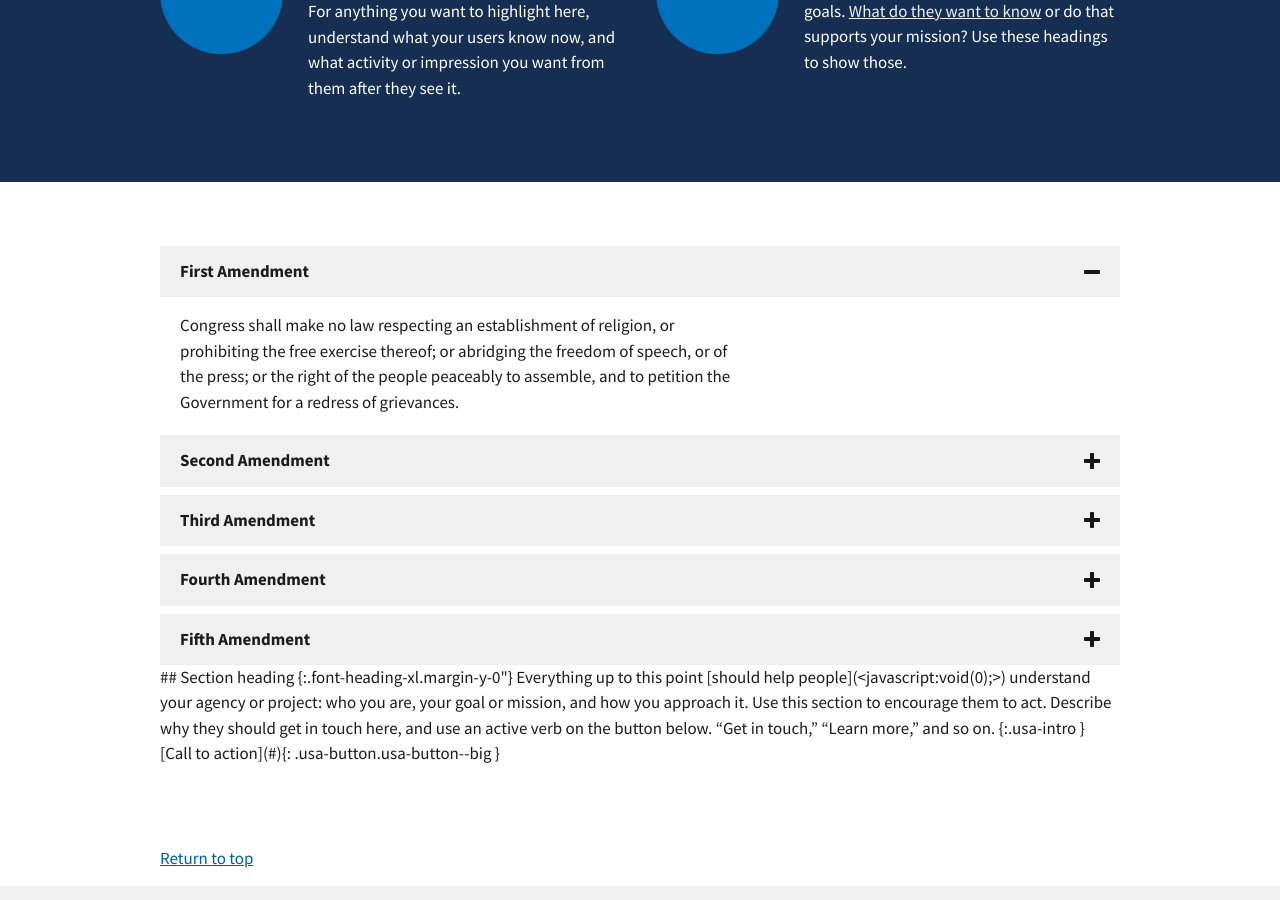
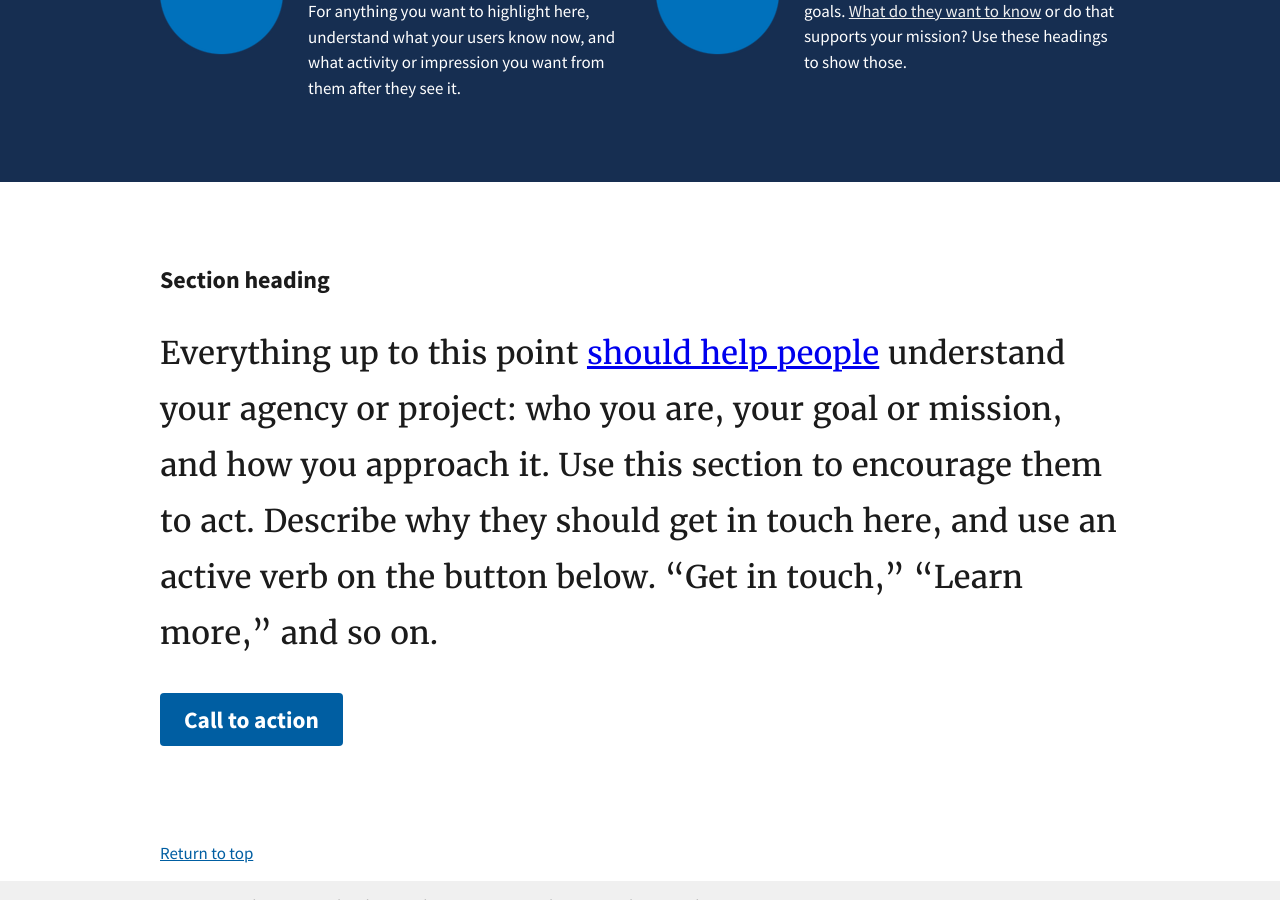
Before and after one commit to ux-at-icfnext/uswds-jekyll, a Jekyll site: the page built from demo/home.md, in a window 1280 px wide and 900 px high, scrolled down 1246 px. Built offline with Jekyll 4.4.1, drawn with Linux system fonts in a browser that asks for light colours.

Commit message:
Update home.md

```diff
--- a/demo/home.md
+++ b/demo/home.md
@@ -46,73 +46,6 @@ graphics:
     description: In addition to your goal, find out your users’ goals. [What do they want to know](https://18f.gsa.gov/) or do that supports your mission? Use these headings to show those.
 ---
 
-<div class="usa-accordion">
-
-      <!-- Use the accurate heading level to maintain the document outline -->
-      <h4 class="usa-accordion__heading">
-        <button class="usa-accordion__button"
-          aria-expanded="true"
-          aria-controls="a1">
-          First Amendment
-        </button>
-      </h4>
-      <div id="a1" class="usa-accordion__content usa-prose">
-        <p>Congress shall make no law respecting an establishment of religion, or prohibiting the free exercise thereof; or abridging the freedom of speech, or of the press; or the right of the people peaceably to assemble, and to petition the Government for a redress of grievances.</p>
-
-      </div>
-
-      <!-- Use the accurate heading level to maintain the document outline -->
-      <h4 class="usa-accordion__heading">
-        <button class="usa-accordion__button"
-          aria-expanded="false"
-          aria-controls="a2">
-          Second Amendment
-        </button>
-      </h4>
-      <div id="a2" class="usa-accordion__content usa-prose">
-        <p>A well regulated Militia, being necessary to the security of a free State, the right of the people to keep and bear Arms, shall not be infringed.</p> <ul><li>This is a list item</li><li>Another list item</li></ul>
-
-      </div>
-
-      <!-- Use the accurate heading level to maintain the document outline -->
-      <h4 class="usa-accordion__heading">
-        <button class="usa-accordion__button"
-          aria-expanded="false"
-          aria-controls="a3">
-          Third Amendment
-        </button>
-      </h4>
-      <div id="a3" class="usa-accordion__content usa-prose">
-        <p>No Soldier shall, in time of peace be quartered in any house, without the consent of the Owner, nor in time of war, but in a manner to be prescribed by law.</p>
-
-      </div>
-
-      <!-- Use the accurate heading level to maintain the document outline -->
-      <h4 class="usa-accordion__heading">
-        <button class="usa-accordion__button"
-          aria-expanded="false"
-          aria-controls="a4">
-          Fourth Amendment
-        </button>
-      </h4>
-      <div id="a4" class="usa-accordion__content usa-prose">
-        <p>The right of the people to be secure in their persons, houses, papers, and effects, against unreasonable searches and seizures, shall not be violated, and no Warrants shall issue, but upon probable cause, supported by Oath or affirmation, and particularly describing the place to be searched, and the persons or things to be seized.</p>
-
-      </div>
-
-      <!-- Use the accurate heading level to maintain the document outline -->
-      <h4 class="usa-accordion__heading">
-        <button class="usa-accordion__button"
-          aria-expanded="false"
-          aria-controls="a5">
-          Fifth Amendment
-        </button>
-      </h4>
-      <div id="a5" class="usa-accordion__content usa-prose">
-        <p>No person shall be held to answer for a capital, or otherwise infamous crime, unless on a presentment or indictment of a Grand Jury, except in cases arising in the land or naval forces, or in the Militia, when in actual service in time of War or public danger; nor shall any person be subject for the same offence to be twice put in jeopardy of life or limb; nor shall be compelled in any criminal case to be a witness against himself, nor be deprived of life, liberty, or property, without due process of law; nor shall private property be taken for public use, without just compensation.</p>
-
-      </div>
-
 ## Section heading
 
 {:.font-heading-xl.margin-y-0"}
```
